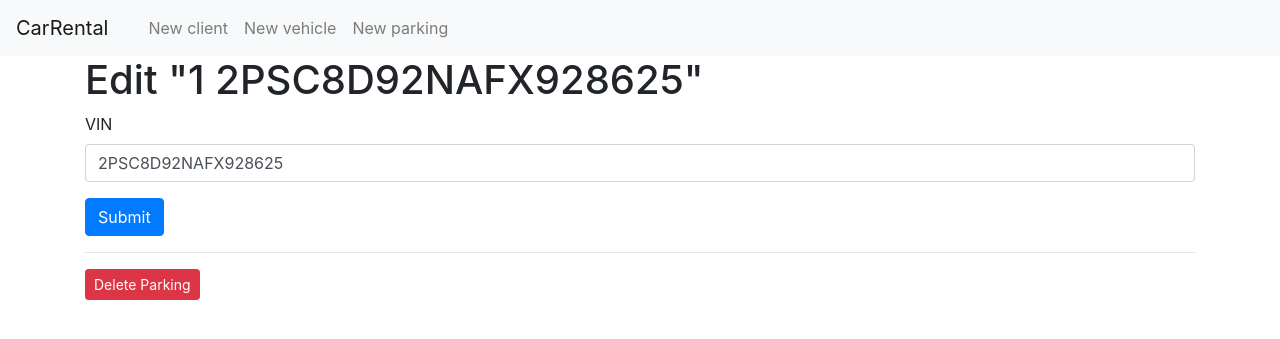
After one commit to dany0k/web_car_rental, a Flask app: page /parking/1/edit-parking in a window 1280 px wide. The commit adds this page. Shown: the top 339 px of the page. Run offline with Flask 2, Linux system fonts and the light colour scheme; data comes from the database, SQL or seed files in the repository; both versions use the stored data as it was after the commit; some libraries are stand-ins or nearby versions.

Commit message:
Parking adding/editing/deleting

```diff
--- a/app.py
+++ b/app.py
@@ -31,6 +31,24 @@ def get_vehicle(vehicle_id):
         abort(404)
     return cur_vehicle
 
+
+def get_parking(parking_id):
+    conn = get_db_connection()
+    cur_parking = conn.execute('SELECT * FROM parking WHERE parking_id = ?',
+                               (parking_id,)).fetchone()
+    conn.close()
+    if cur_parking is None:
+        abort(404)
+    return cur_parking
+
+
+def isVinExists(vin):
+    conn = get_db_connection()
+    vins_list = conn.execute('SELECT vin_number FROM parking').fetchone()
+    for el in vins_list:
+        if str(el) == str(vin):
+            return 0
+    return 1
 
 ############
 # Clients #
@@ -184,6 +202,88 @@ def show_vehicles():
     return render_template('./vehicle/vehiclelist.html', posts=cur_vehicle)
 
 
+###########
+# Parking #
+###########
+
+
+@app.route('/parking/<int:parking_id>')
+def parking(parking_id):
+    cur_parking = get_parking(parking_id)
+    return render_template('./parking/parking.html', post=cur_parking)
+
+
+@app.route('/create-parking', methods=('GET', 'POST'))
+def create_parking():
+    conn = get_db_connection()
+    if request.method == 'POST':
+        vin_number = request.form['vin_number']
+        conn.row_factory = lambda cursor, row: row[0]
+        c = conn.cursor()
+        vins_list = c.execute('SELECT vin_number FROM parking').fetchall()
+        for i in range(len(vins_list)):
+            if vins_list[i] != vin_number and i == len(vins_list) - 1:
+                flash('This VIN number is not exist.')
+                return render_template('./parking/create-parking.html')
+            elif vins_list[i] == vin_number:
+                break
+        if not vin_number:
+            flash('Please fill all fields')
+        else:
+            conn.execute('INSERT INTO parking (vin_number) VALUES (?)',
+                         [vin_number])
+            conn.commit()
+            conn.close()
+    return render_template('./parking/create-parking.html')
+
+
+@app.route('/parking/<int:parking_id>/edit-parking', methods=('GET', 'POST'))
+def edit_parking(parking_id):
+    cur_parking = get_parking(parking_id)
+
+    if request.method == 'POST':
+        conn = get_db_connection()
+        vin_number = request.form['vin_number']
+        conn.row_factory = lambda cursor, row: row[0]
+        c = conn.cursor()
+        vins_list = c.execute('SELECT vin_number FROM parking').fetchall()
+        for i in range(len(vins_list)):
+            if vins_list[i] != vin_number and i == len(vins_list) - 1:
+                flash('This VIN number is not exist.')
+                return render_template('./parking/edit-parking.html', post=cur_parking)
+            elif vins_list[i] == vin_number:
+                break
+        if not vin_number:
+            flash('Please fill all fields')
+        else:
+            conn.execute('UPDATE parking SET vin_number = ?'
+                         ' WHERE parking_id = ?',
+                         (vin_number, parking_id))
+            conn.commit()
+            conn.close()
+            return redirect(url_for('show_parking'))
+
+    return render_template('./parking/edit-parking.html', post=cur_parking)
+
+
+@app.route('/parking/<int:parking_id>/delete-parking', methods=('POST',))
+def delete_parking(parking_id):
+    conn = get_db_connection()
+    conn.execute('DELETE FROM parking WHERE parking_id = ?', (parking_id,))
+    conn.commit()
+    conn.close()
+    flash('Parking was successfully deleted!')
+    return redirect(url_for('show_parking'))
+
+
+@app.route('/parking-list')
+def show_parking():
+    conn = get_db_connection()
+    cur_parking = conn.execute('SELECT * FROM parking').fetchall()
+    conn.close()
+    return render_template('./parking/parking-list.html', posts=cur_parking)
+
+
 @app.route('/')
 def index():
     return render_template('index.html')
--- a/templates/base.html
+++ b/templates/base.html
@@ -29,6 +29,9 @@
             <li class="nav-item">
                 <a class="nav-link" href="{{url_for('create_vehicle')}}">New vehicle</a>
             </li>
+            <li class="nav-item">
+                <a class="nav-link" href="{{url_for('create_parking')}}">New parking</a>
+            </li>
         </ul>
     </div>
 </nav>
--- a/templates/index.html
+++ b/templates/index.html
@@ -4,5 +4,6 @@
     <h1>{% block title %} Web CarRental {% endblock %}</h1>
     <a href="client-list">clients</a>
     <a href="vehicle-list">vehicles</a>
+    <a href="parking-list">parking</a>
 
 {% endblock %}
--- /dev/null
+++ b/templates/parking/edit-parking.html
@@ -0,0 +1,23 @@
+{% extends 'base.html' %}
+
+{% block content %}
+<h1>{% block title %} Edit "{{ post['parking_id'] }} {{ post['vin_number'] }}" {% endblock %}</h1>
+
+<form method="post">
+    <div class="form-group">
+        <label for="vin_number">VIN</label>
+        <input type="text" name="vin_number"
+               placeholder="vin_number" class="form-control"
+               value="{{ request.form['vin_number'] or post['vin_number'] }}"></input>
+    </div>
+    <div class="form-group">
+        <button type="submit" class="btn btn-primary">Submit</button>
+    </div>
+</form>
+<hr>
+<form action="{{ url_for('delete_parking', parking_id=post['parking_id']) }}" method="POST">
+    <input type="submit" value="Delete Parking"
+            class="btn btn-danger btn-sm"
+            onclick="return confirm('Are you sure you want to delete this parking?')">
+</form>
+{% endblock %}
```
Also changed, not shown: templates/parking/create-parking.html (added, +17 -0 lines), templates/parking/parking-list.html (added, +15 -0 lines), templates/parking/parking.html (added, +7 -0 lines), db/carrental.db.
